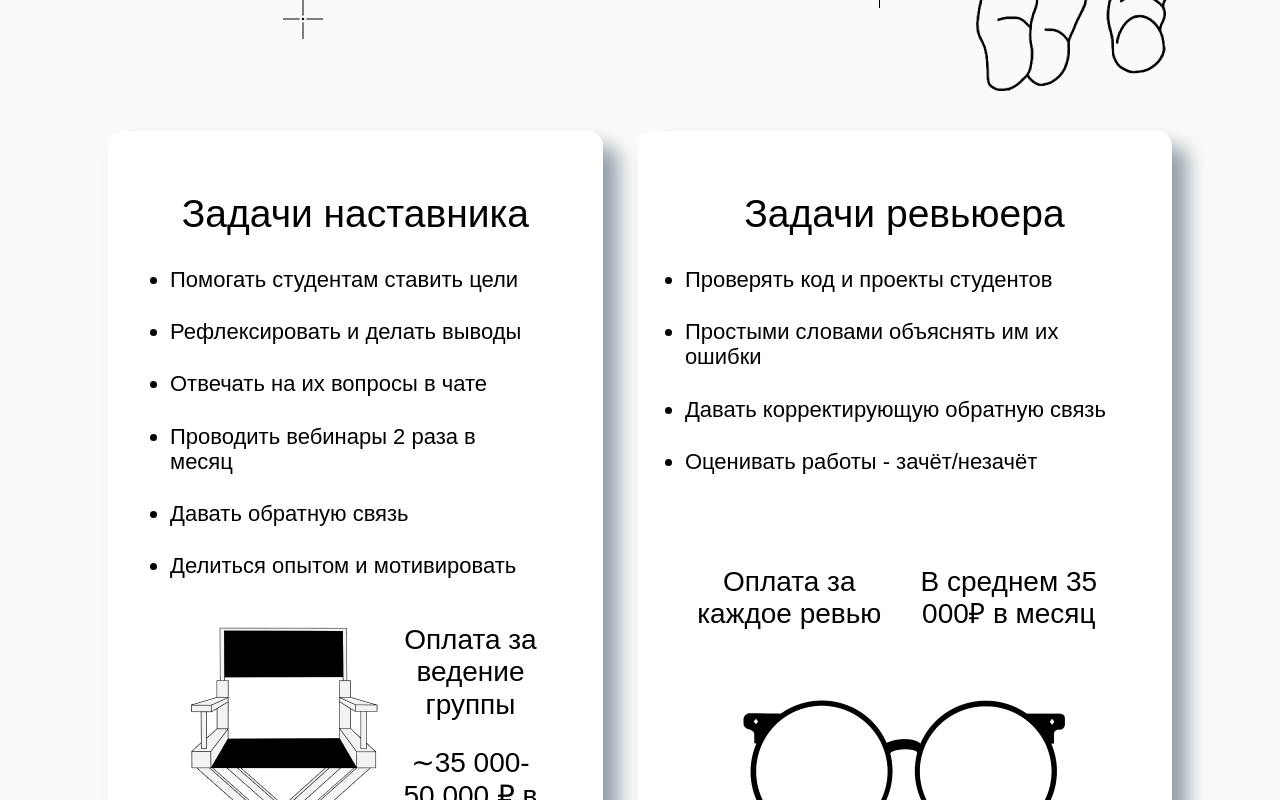
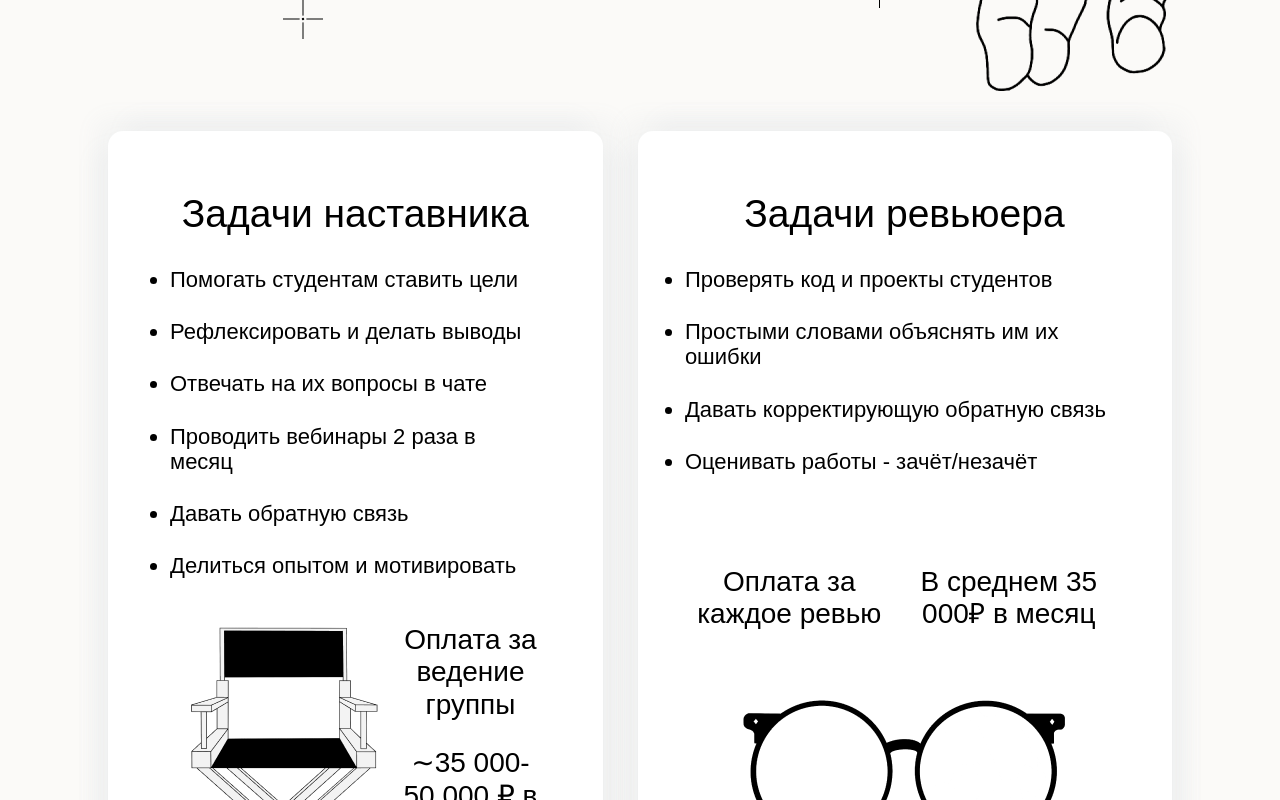
Before and after one commit to NurgaleevaDi/hr-landing, a React (Create React App) app: page / in a window 1280 px wide. Shown: the part 600-1400 px from the top of the page. Built offline with nearby package versions, Linux system fonts and the light colour scheme; no server answers.

Commit message:
tasks shadow

```diff
--- a/src/components/Tasks/Tasks.css
+++ b/src/components/Tasks/Tasks.css
@@ -20,8 +20,11 @@
   border-radius: 15px;
   max-width: 595px;
   box-sizing: border-box;
-  box-shadow: 15px 15px 20px #8F9DA7;
-  box-shadow: -15px -15px 20px #8F9DA7 0;
+  box-shadow:
+    15px -15px 20px rgba(143, 157, 167, 0.05),
+    -15px 15px 20px rgba(143, 157, 167, 0.05),
+    -15px -15px 20px rgba(143, 157, 167, 0.05),
+    15px 15px 20px rgba(143, 157, 167, 0.05);
   display: flex;
   flex-direction: column;
 
```
